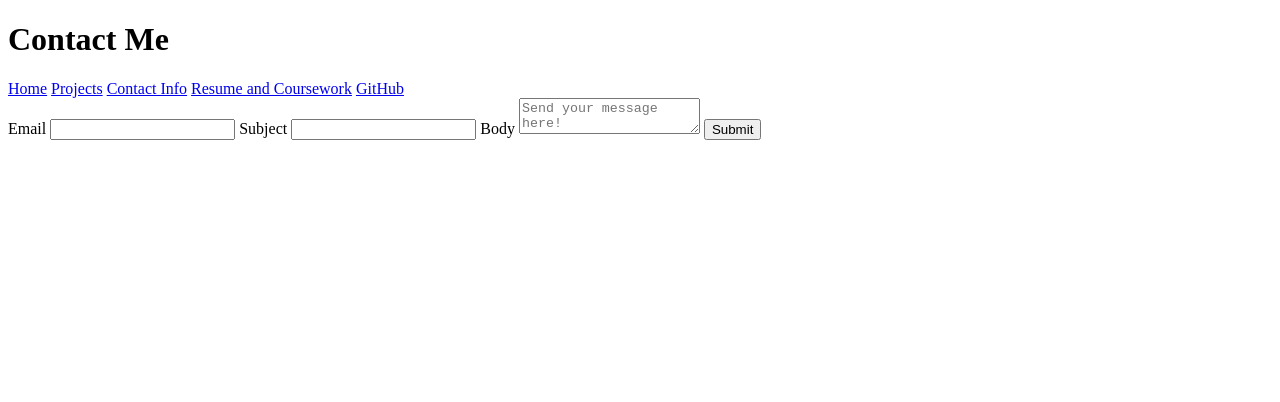
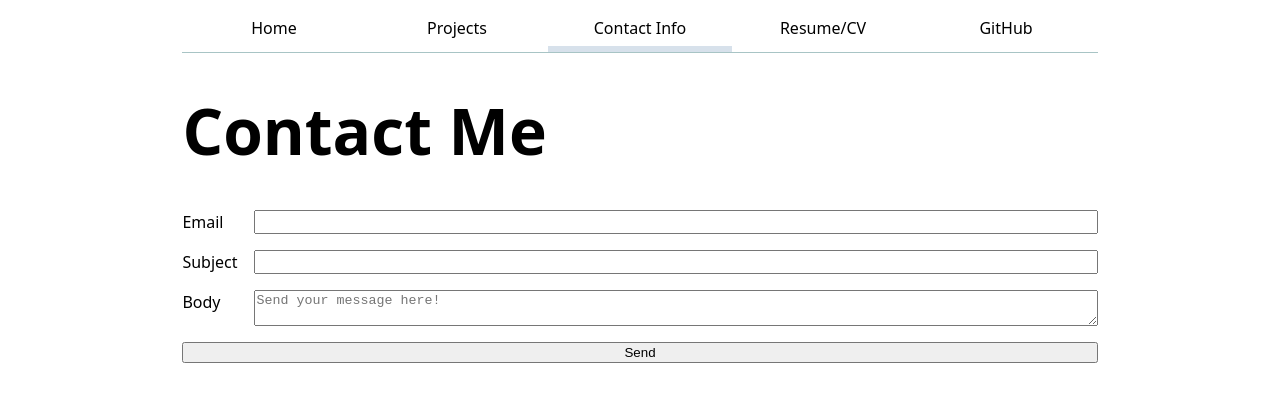
Before and after one commit to ICharmU/portfolio, a plain HTML site: page contact/index.html in a window 1280 px wide. Drawn offline with Linux system fonts and the light colour scheme.

Commit message:
update nav bar
stylized navbar, added project place holders

```diff
--- a/contact/index.html
+++ b/contact/index.html
@@ -4,24 +4,29 @@
   <meta charset="UTF-8">
   <meta name="viewport" content="width=device-width, initial-scale=1.0">
   <title>Contact Me</title>
+  <link rel="stylesheet" href="../style.css">
 </head>
 <body>
-  <h1>Contact Me</h1>
   <nav>
     <a href="../index.html">Home</a>
     <a href="../projects/index.html">Projects</a>
-    <a href="#">Contact Info</a>
-    <a href="../cv/index.html">Resume and Coursework</a>
+    <a href="#" class="current">Contact Info</a>
+    <a href="../cv/index.html">Resume/CV</a>
     <a href="https://github.com/ICharmU" target="_blank">GitHub</a>
   </nav>
+  <h1>Contact Me</h1>
   <form action="mailto:t2harmon@ucsd.edu" method="POST" enctype="text/plain">
-    <label>Email</label>
-    <input name="email" type="email" required>
-    <label>Subject</label>
-    <input name="subject" required>
-    <label>Body</label>
-    <textarea name="body" placeholder="Send your message here!" required></textarea>
-    <button>Submit</button>
+    <label>
+      Email<input name="email" type="email" required>
+    </label>
+    <label>
+      Subject<input name="subject" required>
+    </label>
+    <label>
+      Body<textarea name="body" placeholder="Send your message here!" required></textarea>
+    </label>
+    <button>Send</button>
+
   </form>
 </body>
 </html>
--- a/style.css
+++ b/style.css
@@ -1,3 +1,63 @@
+:root {
+  --color-accent: oklch(0.4667 0.2089 275);
+  --background-color-accent: oklch(0.939 0.0326 275);
+}
+
+h1 {
+  font-size: 4em;
+}
+
+h1, h2, h3, h4, h5, h6 {
+  line-height: 1.1;
+  text-wrap: balance;
+}
+
 body {
-    font: 100%/1.5 system-ui;
+  accent-color: var(--color-accent);
+  font: 100%/1.5 system-ui;
+  max-width: 100ch;
+  margin-inline: auto;
 }
+
+form {
+  display: grid;
+  grid-template-columns: auto 1fr;
+  gap: 1em;
+}
+
+label {
+  display: grid;
+  grid-template-columns: subgrid;
+  grid-column: 1/-1;
+}
+
+button {
+  display: grid;
+  grid-template-rows: subgrid;
+  grid-column: 1/-1;
+}
+
+nav {
+  display: flex;
+  margin-bottom: 0px;
+  border-bottom: 1px solid oklch(0.8 0.03 200);
+}
+
+nav > a {
+  flex: 1;
+  text-decoration: none;
+  color: inherit;
+  text-align: center;
+  padding: 0.5em;
+}
+
+a:hover {
+  border-bottom: 0.4em solid var(--color-accent);
+  padding-bottom: 0.4em;
+  background-color: oklch(from var(--background-color-accent) 95% 5% h);
+}
+
+.current {
+  padding-bottom: 0.4em;
+  border-bottom: 0.4em solid oklch(0.9051 0.0174 248.02);
+}
```
Also changed, not shown: cv/index.html (+4 -4 lines), index.html (+3 -3 lines), projects/index.html (+66 -3 lines), projects/projects_style.css (added, +17 -0 lines).
